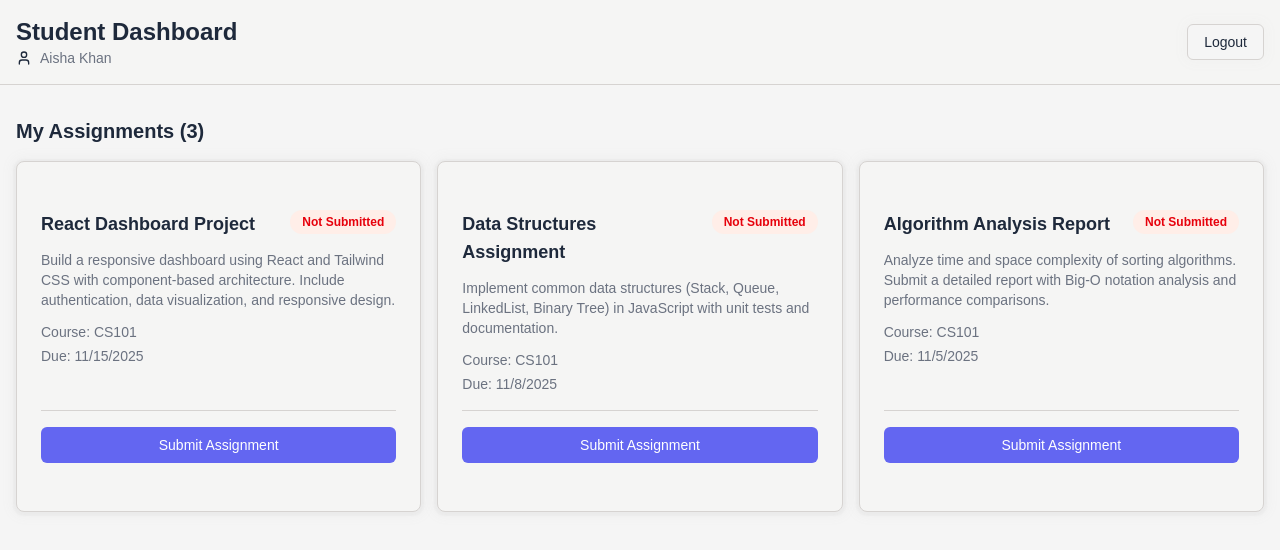
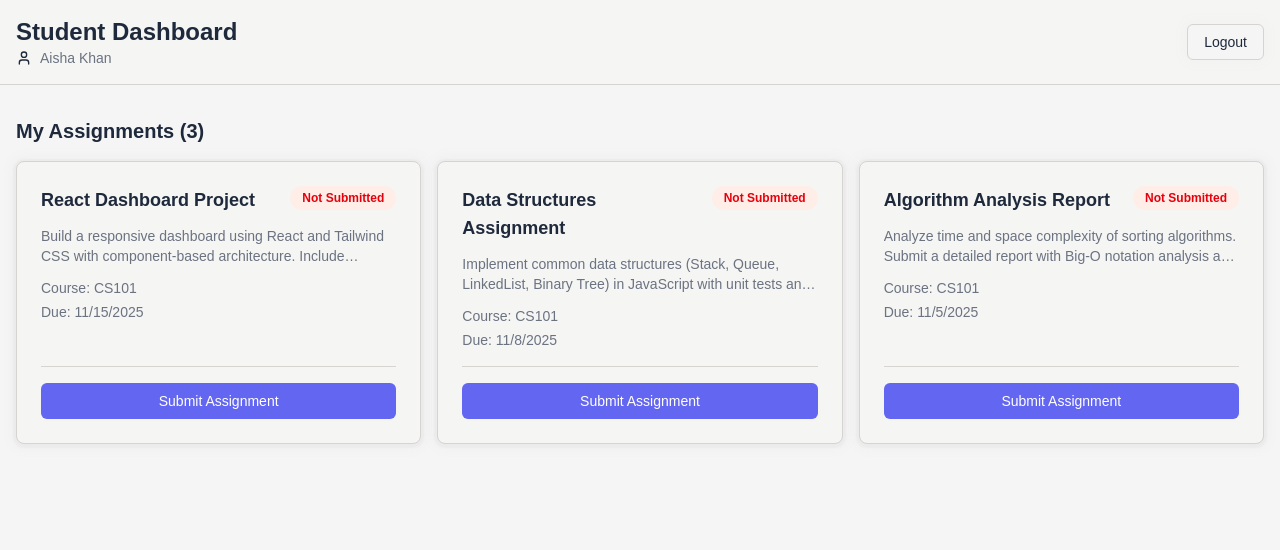
Before and after one commit to Pratik5252/joineazy-assignment, a React (Vite) app: page / in a window 1280 px wide. Both pictures are taken after a click on the button "Login as Student". Shown: the top 550 px of the page. Built offline with nearby package versions, Linux system fonts and the light colour scheme.

Commit message:
fix: update card layout in StudentDashboard for better readability and styling

```diff
--- a/src/pages/StudentDashboard.tsx
+++ b/src/pages/StudentDashboard.tsx
@@ -56,17 +56,17 @@ export default function StudentDashboard() {
 
               return (
                 <Card key={assignment.id} className="rounded-md flex flex-col">
-                  <CardContent className="p-6 flex flex-col flex-1">
+                  <CardContent className="px-6 flex flex-col flex-1">
                     <div className="flex flex-col gap-3 mb-4">
                       <div className="flex justify-between items-start gap-2">
-                        <h2 className="text-lg font-semibold text-foreground line-clamp-2 flex-1">
+                        <h3 className="text-lg font-semibold text-foreground line-clamp-2 flex-1">
                           {assignment.title}
-                        </h2>
+                        </h3>
                         <span className={`px-3 py-1 rounded-full text-xs font-semibold whitespace-nowrap ${statusInfo.color}`}>
                           {statusInfo.text}
                         </span>
                       </div>
-                      <p className="text-sm text-muted-foreground line-clamp-3">{assignment.description}</p>
+                      <p className="text-sm text-muted-foreground line-clamp-2">{assignment.description}</p>
                       <div className="flex flex-col gap-1 text-sm text-muted-foreground">
                         <span>Course: {assignment.course}</span>
                         <span>Due: {new Date(assignment.dueDate).toLocaleDateString()}</span>
```
